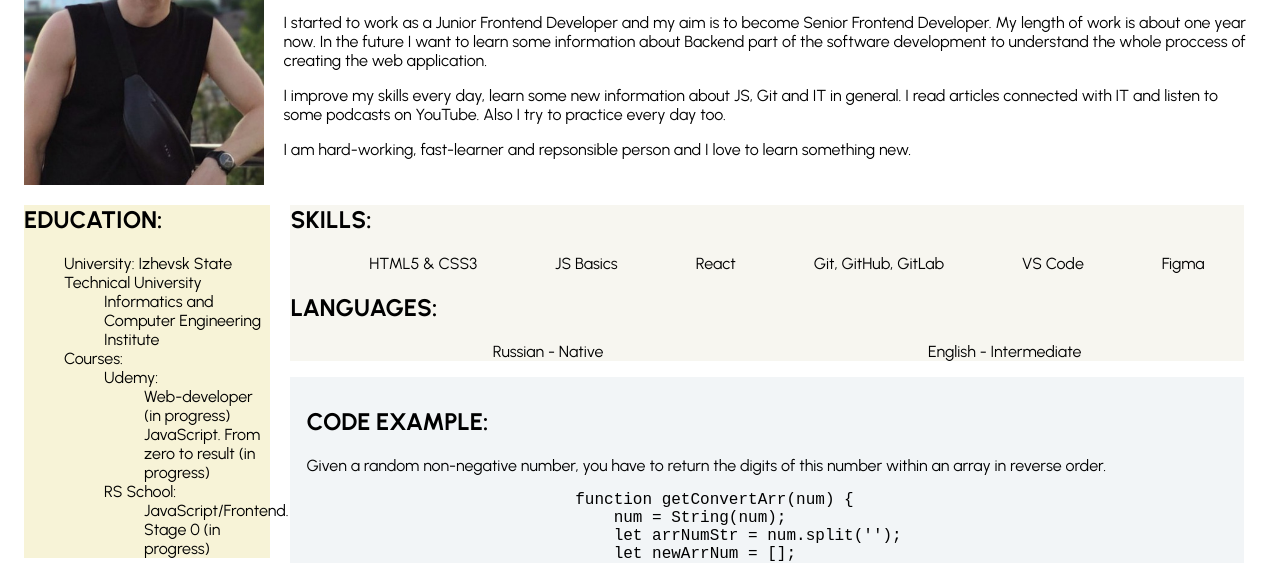
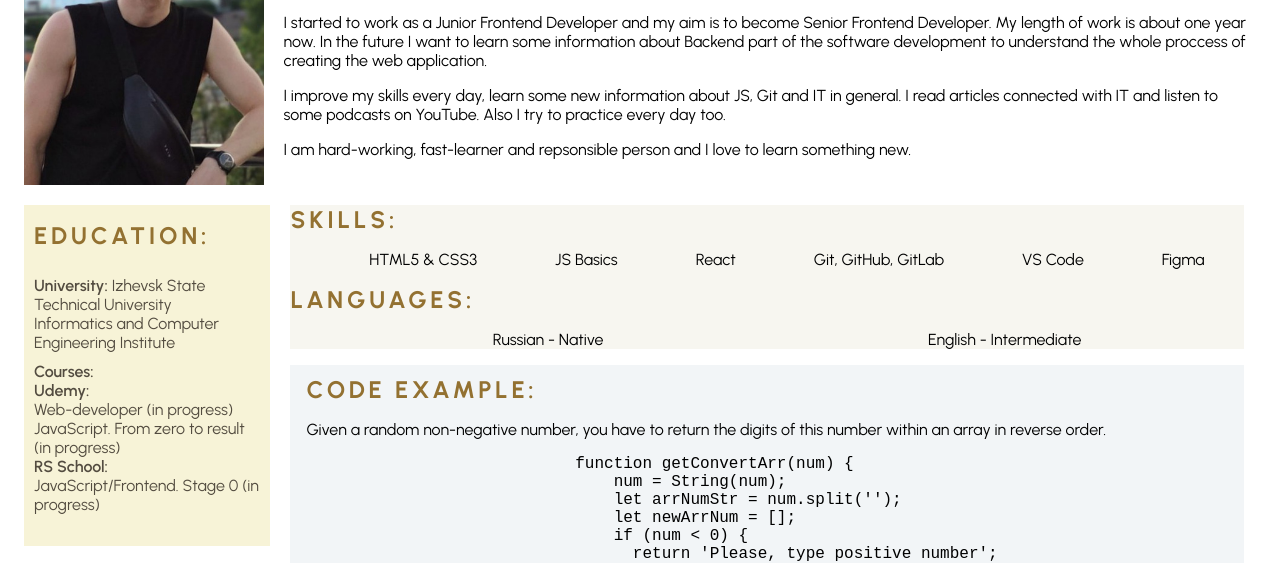
Before and after one commit to LivingstoneDoc/rsschool-cv, a plain HTML site: page index.html in a window 1280 px wide. Shown: the part 171-734 px from the top of the page. Drawn offline with Linux system fonts and the light colour scheme.

Commit message:
refactor: change styles in education section

```diff
--- a/index.html
+++ b/index.html
@@ -29,7 +29,6 @@
                 <div class="my-flex-image">
                     <img src="./assets/img/Avatar.jpg" alt="avatar" class="avatar">
                 </div>
-
                 <div class="profile-info">
                     <h1 class="section-title">Nikita Babikov</h1>
                     <p class="job">Junior Frontend Developer</p>
@@ -40,33 +39,28 @@
                     </div>
                 </div>
             </section>
-            <!-- <hr/> -->
-            <!-- <section class="section" id="summary">
-                <h2 class="section-subtitle">About me:</h2>
-
-            </section> -->
 
             <div class="left-part">
                 <section class="section" id="education">
                     <h2 class="section-subtitle">Education:</h2>
                     <ul class="education-list">
-                        <li><span>University: </span>Izhevsk State Technical University
-                            <ul class="education-list">
+                        <li class="education-sublist-item"><span>University: </span>Izhevsk State Technical University
+                            <ul>
                                 <li>Informatics and Computer Engineering Institute</li>
                             </ul>
                         </li>
-                        <li><span>Courses:</span>
-                            <ul class="education-list">
+                        <li class="education-sublist-item"><span>Courses:</span>
+                            <ul>
                                 <li><span>Udemy:</span>
-                                    <ul class="education-list">
+                                    <ul>
                                         <li>Web-developer (in progress)</li>
                                         <li>JavaScript. From zero to result (in progress)</li>
                                     </ul>
                                 </li>
                             </ul>
-                            <ul class="education-list">
+                            <ul>
                                 <li><span>RS School:</span>
-                                    <ul class="education-list">
+                                    <ul>
                                         <li>JavaScript/Frontend. Stage 0 (in progress)</li>
                                     </ul>
                                 </li>
--- a/style.css
+++ b/style.css
@@ -136,8 +136,11 @@
 }
 
 .section-subtitle {
+    margin: 0;
     font-size: 24px;
     font-weight: 700;
+    color: #937131;
+    letter-spacing: 0.1cm;
     text-transform: uppercase;
 }
 
@@ -167,14 +170,23 @@
 
 #education {
     margin-top: 20px;
-    /* padding: 10px; */
-    /* width: 40%; */
+    padding: 16px 10px;
+    color: #534C40;
     background-color: #F7F3D7;
 }
 
-#education .education-list {
+#education ul {
     list-style: none;
-    /* padding-left: 10; */
+    padding: 0;
+}
+
+#education .education-sublist-item {
+    padding-top: 10px
+}
+
+#education span {
+    font-weight: 600;
+    color: #534C40
 }
 
 #skills {
@@ -198,6 +210,7 @@
 }
 
 #contacts {
+    margin-top: 20px;
     background-color: #F7F1EB;
     padding: 10px 16px;
 }
```
